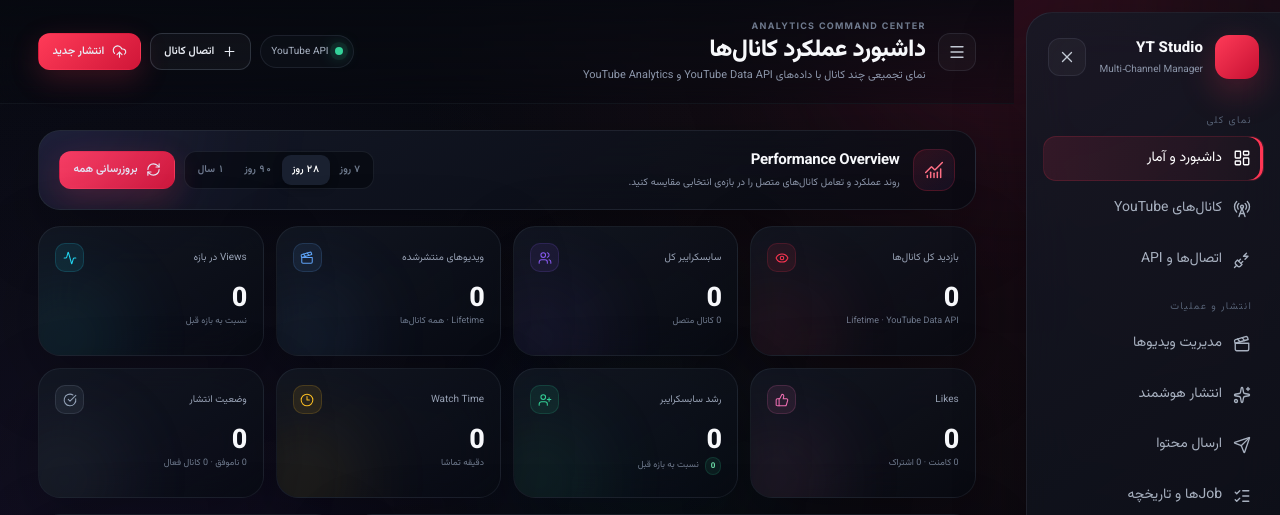
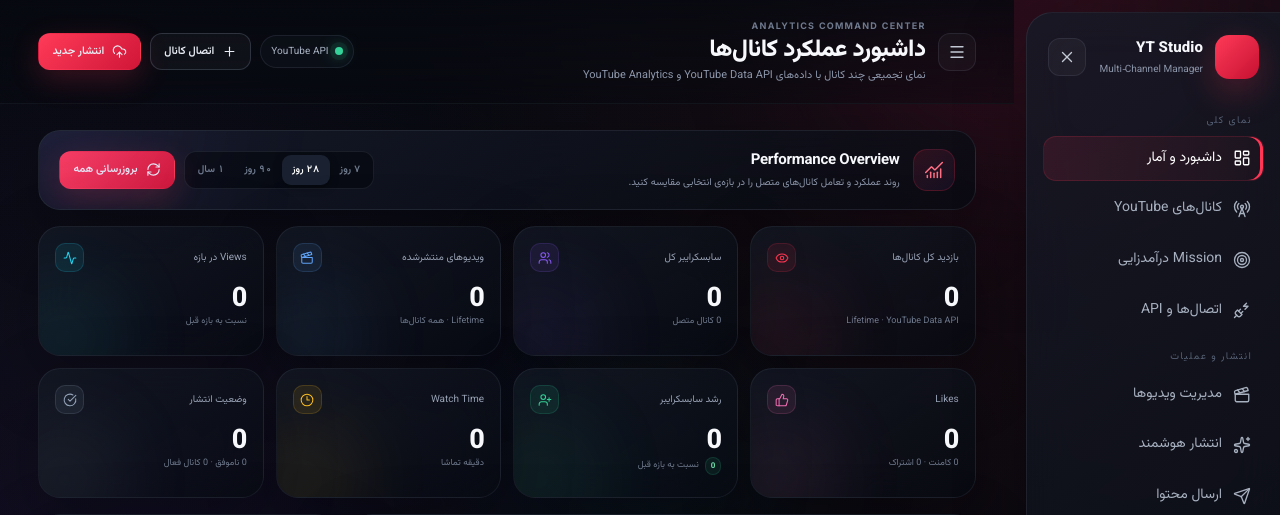
Before and after one commit to PEDIHS/yt, a Flask app: page / in a window 1280 px wide. Shown: the top 515 px of the page. Run offline with Flask 3, Linux system fonts and the light colour scheme; the visitor is signed in with stand-in values (Sample User, id 1); parts of the project's set-up code (start-up, migrations or seed data) failed here and were passed over; some libraries are stand-ins or nearby versions.

Commit message:
feat: add Mission Center to navigation

```diff
--- a/templates/base.html
+++ b/templates/base.html
@@ -39,6 +39,9 @@
         </a>
         <a href="{{ url_for('channels') }}" class="{% if request.endpoint in ['channels','channel_detail'] %}active{% endif %}">
           <i data-lucide="radio-tower"></i><span>کانال‌های YouTube</span>
+        </a>
+        <a href="{{ url_for('missions_page') }}" class="{% if request.endpoint and request.endpoint.startswith('missions_') or request.endpoint == 'missions_page' %}active{% endif %}">
+          <i data-lucide="target"></i><span>Mission درآمدزایی</span>
         </a>
         <a href="{{ url_for('integrations_page') }}" class="{% if request.endpoint and request.endpoint.startswith('integrations_') or request.endpoint == 'integrations_page' %}active{% endif %}">
           <i data-lucide="plug-zap"></i><span>اتصال‌ها و API</span>
```
